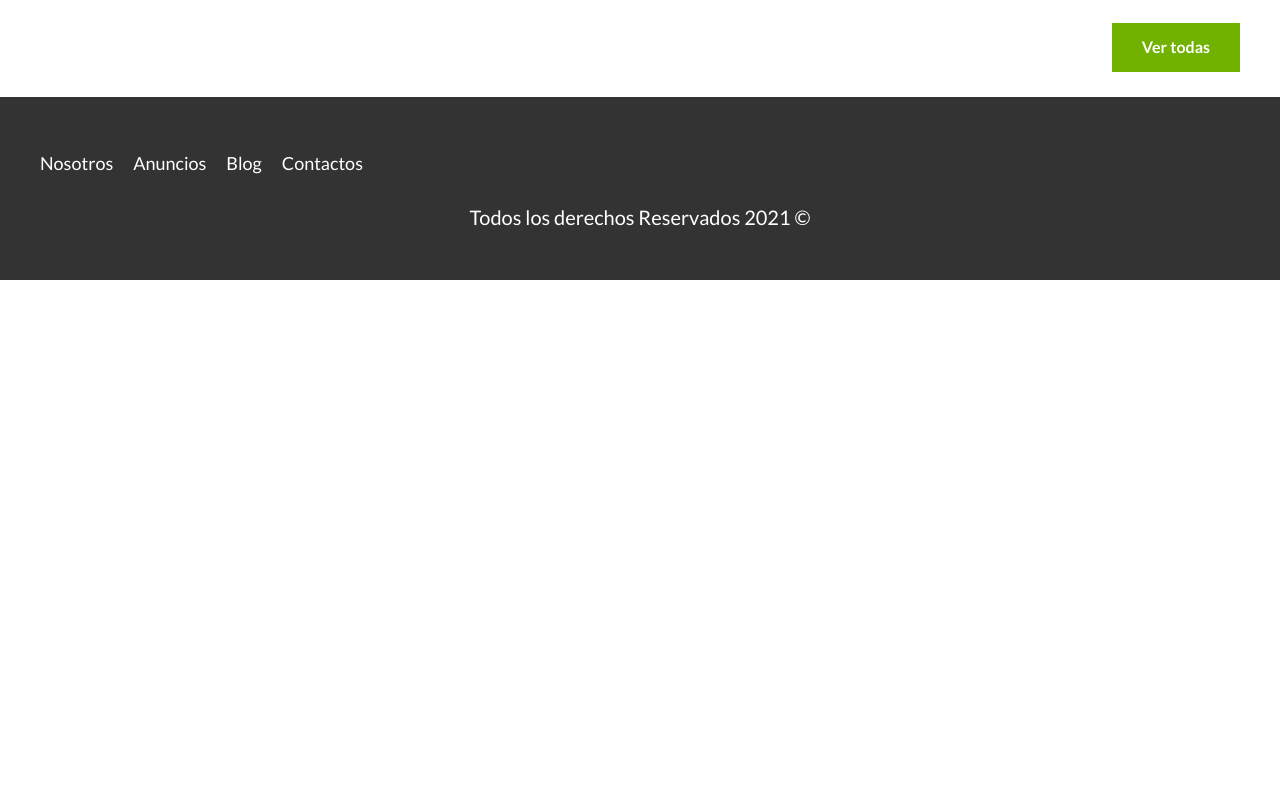
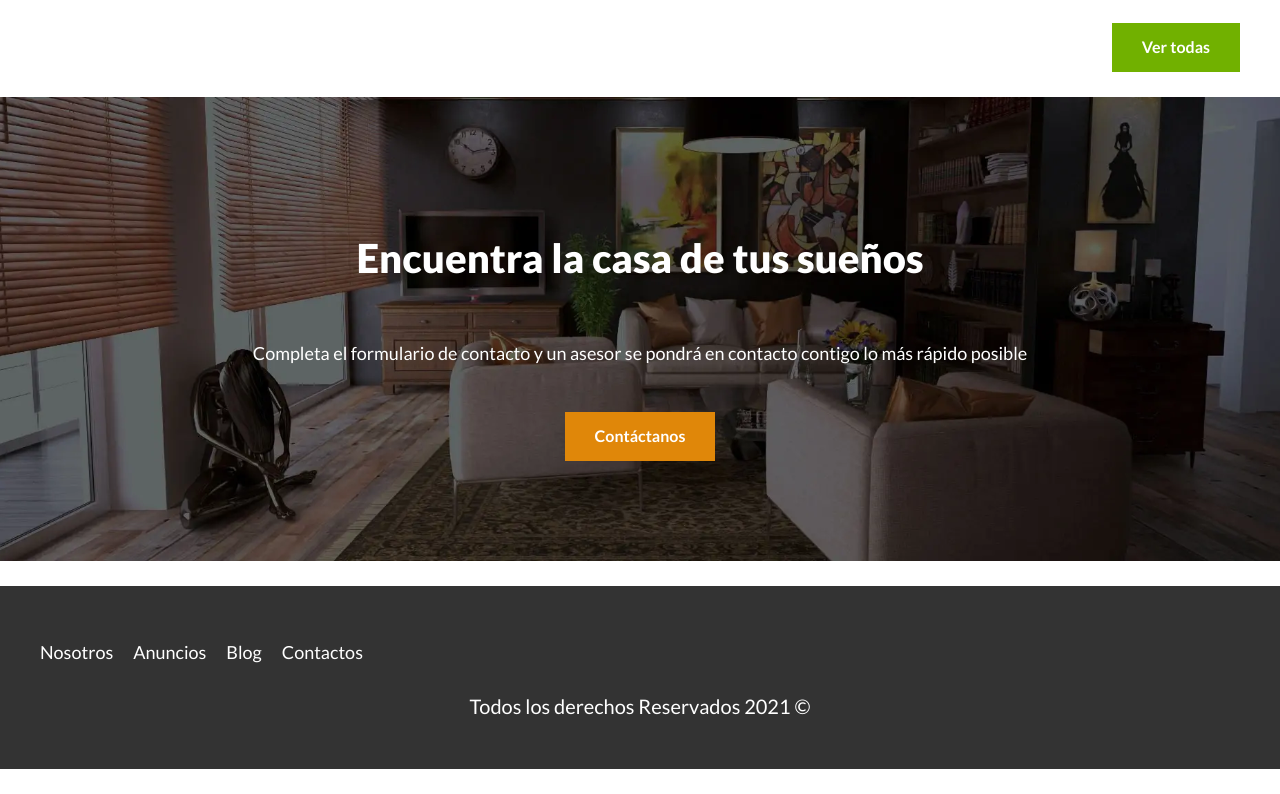
Before and after one commit to Manuel-M-M/Bienes_Raices_Frontend, a website: page index.html in a window 1280 px wide. Shown: the part 2085-2879 px from the top of the page. Before the commit the page ends 2390 px from the top, so only its background shows below. Drawn offline with Linux system fonts and the light colour scheme.

Commit message:
creating contact grafic

```diff
--- a/index.html
+++ b/index.html
@@ -91,7 +91,7 @@
                         </li>
                     </ul>
 
-                    <a href="anuncio.html" class="boton boton-amarillo">
+                    <a href="anuncio.html" class="boton-amarillo-block">
                         Ver propiedad
                     </a>
                 </div> <!--contenido-anuncio-->
@@ -125,7 +125,7 @@
                         </li>
                     </ul>
 
-                    <a href="anuncio.html" class="boton boton-amarillo">
+                    <a href="anuncio.html" class="boton-amarillo-block">
                         Ver propiedad
                     </a>
                 </div> <!--contenido-anuncio-->
@@ -159,7 +159,7 @@
                         </li>
                     </ul>
 
-                    <a href="anuncio.html" class="boton boton-amarillo">
+                    <a href="anuncio.html" class="boton-amarillo-block">
                         Ver propiedad
                     </a>
                 </div> <!--contenido-anuncio-->
@@ -169,6 +169,12 @@
         <div class="alinear-derecha">
             <a href="anuncios.html" class="boton-verde">Ver todas</a>
         </div>
+    </section>
+
+    <section class="imagen-contacto">
+        <h2>Encuentra la casa de tus sueños</h2>
+        <p>Completa el formulario de contacto y un asesor se pondrá en contacto contigo lo más rápido posible</p>
+        <a href="contacto.html" class="boton-amarillo">Contáctanos</a>
     </section>
 
     <footer class="footer seccion">
--- a/src/scss/app.scss
+++ b/src/scss/app.scss
@@ -11,3 +11,4 @@
 @import 'layout/navagacion';
 @import 'layout/iconos';
 @import 'layout/anuncios';
+@import 'layout/contactar';
--- a/src/scss/base/_botones.scss
+++ b/src/scss/base/_botones.scss
@@ -1,4 +1,8 @@
 .boton-amarillo {
+    @include boton($amarillo, inline-block);
+}
+
+.boton-amarillo-block {
     @include boton($amarillo, block);
 }
 
--- /dev/null
+++ b/src/scss/layout/_contactar.scss
@@ -0,0 +1,27 @@
+.no-webp .imagen-contacto {
+    background-image: url('.../img/encuentra.jpg');
+}
+
+.webp .imagen-contacto {
+    background-image: url('../img/encuentra.webp');
+}
+
+.imagen-contacto {
+    background-position: center center;
+    background-size: cover;
+    padding: $separacion *2 0;
+    display: flex;
+    flex-direction: column;
+    align-items: center;
+
+    h2 {
+        font-size: 4rem;
+        font-weight: $black;
+        color: $blanco;
+    }
+
+    p {
+        font-size: 1.8rem;
+        color: $blanco;
+    }
+}
```
Also changed, not shown: build/css/app.css, 1 other file.
